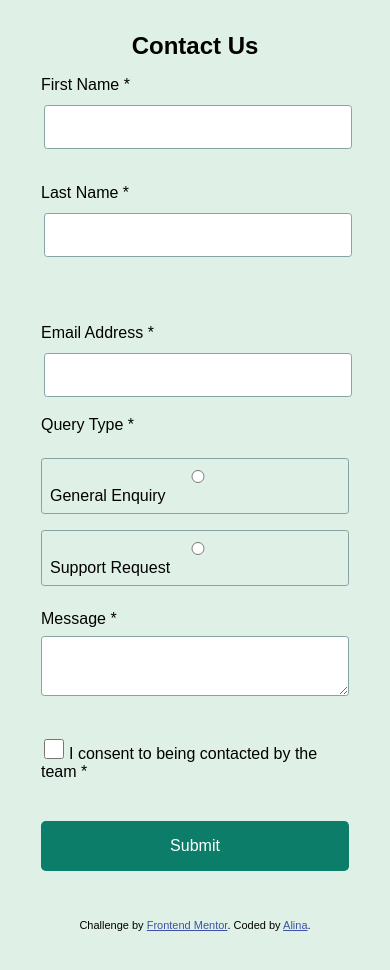
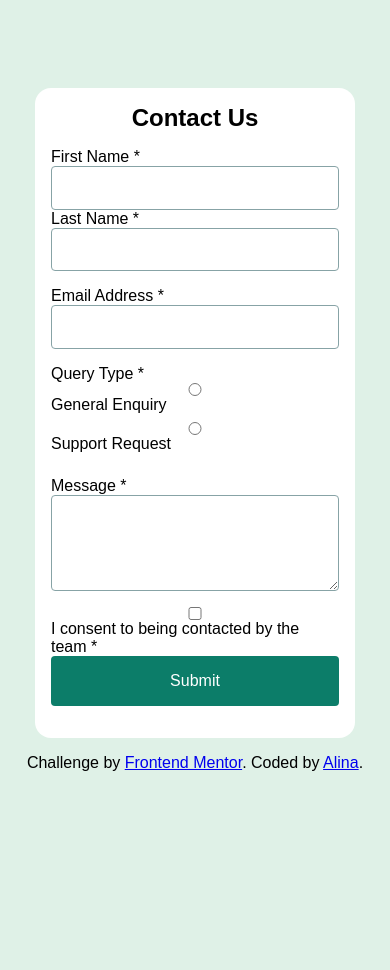
Before and after one commit to lina98st/contact-form, a React (Vite) app: page / in a window 390 px wide. Shown: the top 970 px of the page. After the commit the page ends 844 px from the top, so only its background shows below. Built offline with nearby package versions, Linux system fonts and the light colour scheme; a web font is replaced by a local one.

Commit message:
media queries

```diff
--- a/src/App.css
+++ b/src/App.css
@@ -1,7 +1,8 @@
+/* Allgemeines Styling */
 @font-face {
   font-family: 'Karla';
   src: url('./assets/fonts/Karla-VariableFont_wght.ttf') format('truetype');
-  font-weight: 100 900; /* Variable Font mit Gewicht von 100 bis 900 */
+  font-weight: 100 900;
 }
 
 @font-face {
@@ -15,30 +16,24 @@
   --green-200: hsl(148, 38%, 91%);
   --green-600: hsl(169, 82%, 27%);
   --red: hsl(0, 66%, 54%);
-
   --white: hsl(0, 0%, 100%);
   --grey-500: hsl(186, 15%, 59%);
   --grey-900: hsl(187, 24%, 22%);
 }
 
-
-.attribution { font-size: 11px; text-align: center; }
-.attribution a { color: hsl(228, 45%, 44%); }
-
 * {
   margin: 0;
   padding: 0;
   box-sizing: border-box;
-  }
-
+}
 
 body {
-  margin: 0;
-  padding: 0;
   font-family: 'Karla', sans-serif;
   background-color: var(--green-200);
   display: flex;
   justify-content: center;
+  align-items: center;
+  min-height: 100vh;
 }
 
 form {
@@ -48,240 +43,85 @@ form {
   padding: 1.5rem;
   border-radius: 1rem;
   max-width: 1440px;
-  width: 80%; /* Desktop-Breite */
-}
-
-div input {
-  cursor: pointer;
-  margin: 0.2rem
+  width: 80%;
+  background-color: var(--white);
 }
 
 h2 {
-  margin-bottom: 2rem;  /* Abstand unter der Überschrift */
+  margin-bottom: 2rem;
+  text-align: center;
 }
 
-div {
-  margin-bottom: 1.5rem;  /* Abstand zwischen den Formularfeldern (1.5rem entspricht etwa 24px) */
+.form-row {
+  display: flex;
+  gap: 1rem;
 }
 
-.consent {
-margin: 0.3rem;
-}
-
-.button-container {
-  display: flex; /* Flexbox für den Container */
+input, textarea, button {
+  width: 100%;
+  padding: 0.8rem;
+  border: 1px solid var(--grey-500);
+  border-radius: 4px;
 }
 
 button {
   background-color: var(--green-600);
   color: var(--white);
-  border-radius: 0.3rem;
-  flex: 1;
-  padding: 0.5rem;
   border: none;
-  margin-top: 0.8rem;
+  padding: 1rem;
+  border-radius: 4px;
+  cursor: pointer;
 }
 
-input[type="radio"] {
-  margin-right: 0.625rem;  /* Abstand zwischen den Radio-Buttons */
-}
-
-input[type="text"] {
-  border: 1px solid var(--grey-500);
-  border-radius: 0.2rem;
-}
-
-.mailField {
-display: flex;
-margin-bottom: 0.5rem;
-}
-
-input[type="email"] {
-  flex: 1;
-  border: 1px solid var(--grey-500);
-  border-radius: 0.2rem;
-}
-
-.formMail {
-  display: block;
-  margin-bottom: 0.5rem;
-}
-
-
-
-.message-container {
-  display: flex;
-}
-
-textarea#message {
-  flex: 1;
-}
-
-.messageArea {
-  display: block;
-  margin-bottom: 0.5rem;
-}
-
-.queryArea {
-  display: block;
-}
-
-input[type="checkbox"] {
-margin-right: 0.3rem;
-}
-
-
-.RadioStyle {
-  display: flex;
-  gap: 10px;
-  margin: 1rem 0 1rem 0;
-}
-
-.radio-container {
-  display: inline-block;
-  border: 1px solid var(--grey-500);
-  border-radius: 0.2rem;
-  padding: 0.3rem;
-  flex: 1;
-  margin: 0;
-}
-
-
-.form-row label {
-  flex: 1;
-
-}
-
-.form-row input {
-  flex: 1;
-}
-
-.message-container {
-  display: flex;
-  flex-direction: column;
-}
-
-textarea#message {
-  flex: 1;
-  height: 8rem;
-  border: 1px solid var(--grey-500); /* Rahmen */
-  border-radius: 0.2rem; /* Abgerundete Ecken (optional) */
-}
-
-
-.form-row {
-  display: flex;
-  gap: 1rem;
-
-}
-
-.form-group {
-  display: flex;
-  flex-direction: column;   /* Eingabefeld und Fehlermeldung untereinander */
-  flex: 1;
-  margin: 0;
-  padding: 0;
-}
-
-label {
-  margin-bottom: 0.5rem;
-}
-
-input {
-  padding: 0.5rem;
-  font-size: 1rem;
-  border: 1px solid #ccc;
-  border-radius: 4px;
-}
-
-.error {
-  color: var(--red);
-  font-size: 0.875rem;
-  margin-top: 0.4rem;
-  margin-bottom: 0.4rem;
-  padding: 0;
-}
-
-/*Mobile Ansicht*/
-
+/* Mobile Ansicht */
 @media screen and (max-width: 620px) {
-  /* Formular-Hauptcontainer */
   form {
-    width: 100%; /* Passt sich an den Bildschirm an */
-    max-width: 340px; /* Schmaleres Layout */
-    margin: 1rem auto; /* Zentriert das Formular */
+    width: 100%;
+    max-width: 320px;
+    margin: 1rem auto;
     padding: 1rem;
   }
 
   h2 {
-    font-size: 1.5rem; /* Kleinere Überschrift */
-    text-align: center;
+    font-size: 1.5rem;
     margin-bottom: 1rem;
   }
 
-  /* Eingabefelder */
-  .form-row {
-    flex-direction: column; /* Felder untereinander */
-    gap: 1rem; /* Abstände zwischen Feldern */
+  .form-row, .mailField, .message-container, .RadioStyle, .button-container {
+    display: block;
+    width: 100%;
+    margin-bottom: 1rem;
   }
 
-  .form-group,
-  .mailField,
-  .message-container,
-  .RadioStyle,
-  .button-container {
-    flex-direction: column; /* Inhalte in einer Spalte */
-    width: 100%; /* Volle Breite */
-    margin-bottom: 1rem; /* Abstand zwischen Blöcken */
-  }
-
-  /* Textfelder und Textarea */
   input, textarea {
-    width: 100%; /* Passt sich dem Container an */
-    font-size: 0.9rem; /* Kleinere Schriftgröße */
+    display: block;
+    width: 100%;
     padding: 0.8rem;
+    font-size: 0.9rem;
   }
 
   textarea#message {
-    height: 6rem; /* Kleinere Textarea-Höhe */
+    height: 6rem;
   }
 
-  /* Radio-Buttons */
   .RadioStyle {
-    flex-direction: column; /* Radio-Buttons untereinander */
-    gap: 0.5rem;
+    display: block;
   }
 
   .radio-container {
-    width: 100%; /* Passt sich der Breite an */
+    display: block;
     margin-bottom: 0.5rem;
-    padding: 0.5rem;
   }
 
-  /* Checkbox */
-  .check-box {
-    align-items: center;
-    max-width: 14em; /* Verhindert Überbreite */
+  button {
+    display: block;
+    width: 100%;
+    padding: 1rem;
+    font-size: 1rem;
   }
 
-  input[type="checkbox"] {
-    height: 20px;
-    width: 20px;
-    cursor: pointer;
-  }
-
-  /* Submit-Button */
-  button {
-    width: 100%; /* Vollbreite auf kleineren Bildschirmen */
-    padding: 1rem; /* Einheitliche Größe */
-    font-size: 1rem;
-    margin-top: 1rem;
-  }
-
-  /* Fehlermeldungen */
   .error {
     font-size: 0.75rem;
-    margin-top: 0.3rem;
     color: var(--red);
   }
 }
```
